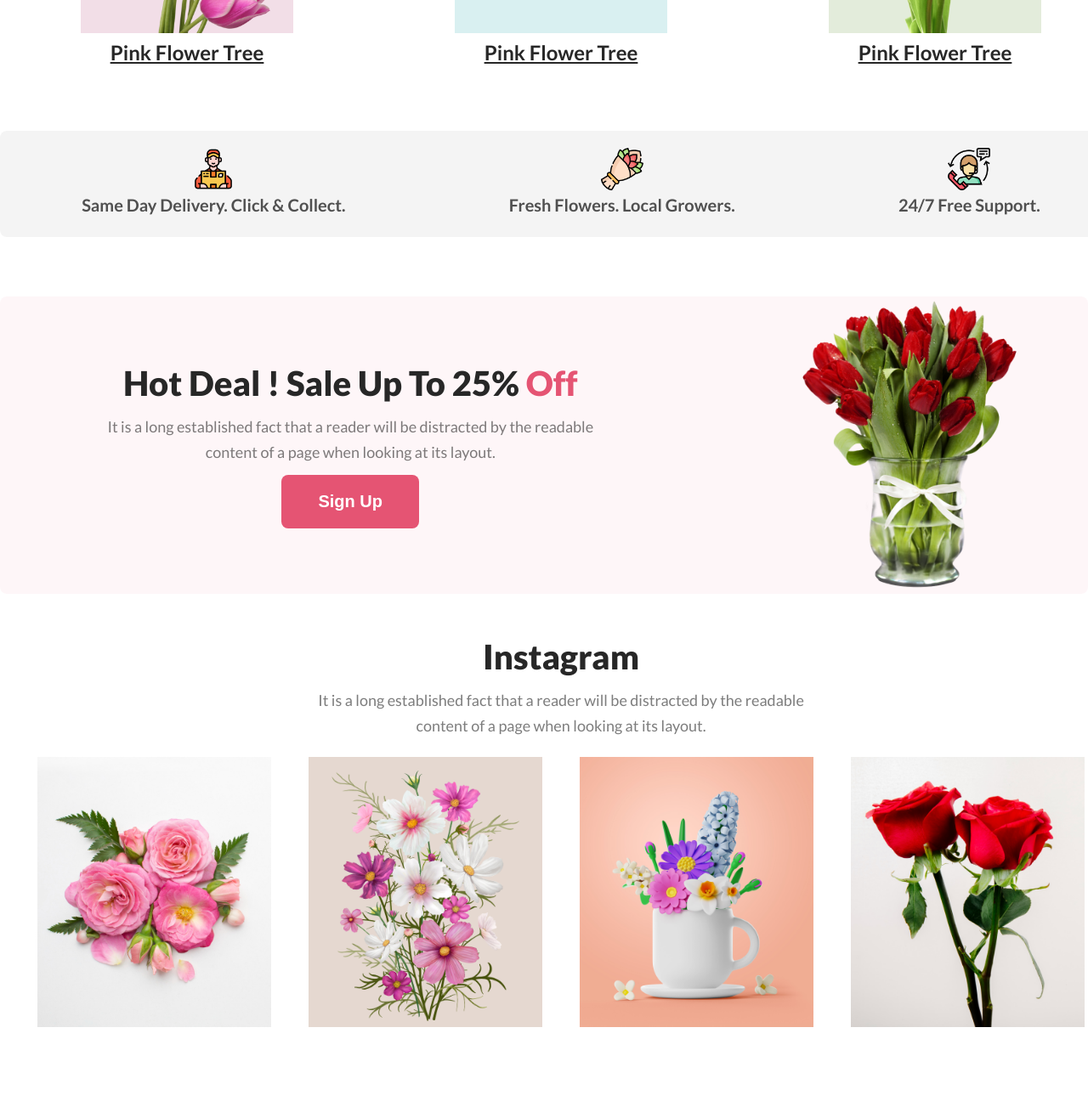
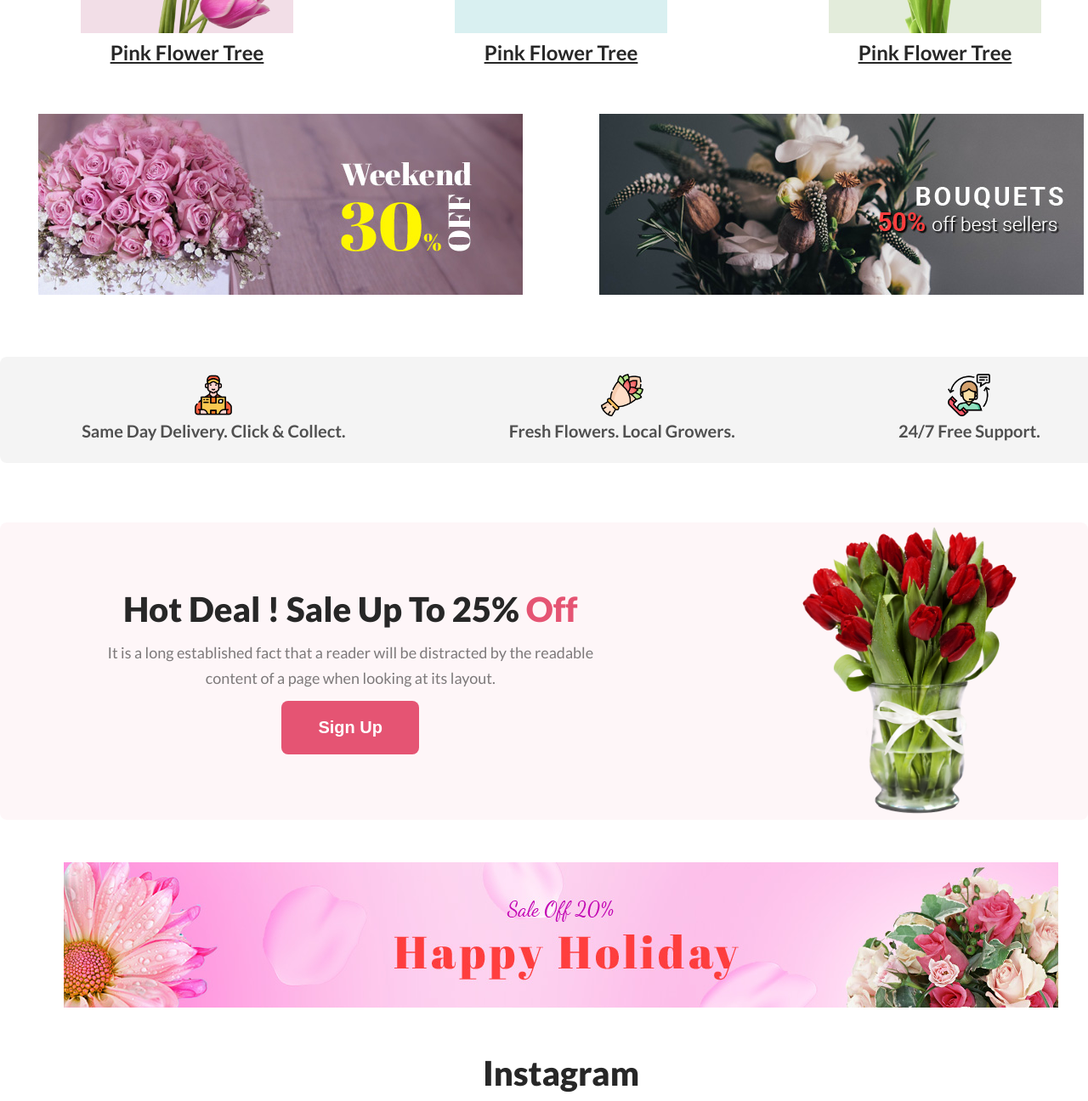
Before and after one commit to rashidsarkar/programing-assingnment-1, a plain HTML site: page index.html in a window 1280 px wide. Shown: the part 940-2236 px from the top of the page at 85% size. Drawn offline with Linux system fonts and the light colour scheme.

Commit message:
all work done

```diff
--- a/css/style.css
+++ b/css/style.css
@@ -362,3 +362,18 @@ footer small {
   line-height: normal;
   margin-top: 32px;
 }
+/* new  */
+#new_1 .main {
+  display: flex;
+  justify-content: space-around;
+}
+#new_2 .main {
+  display: flex;
+  justify-content: center;
+  align-items: center;
+}
+#new_3 .main {
+  display: flex;
+  justify-content: center;
+  align-items: center;
+}
--- a/index.html
+++ b/index.html
@@ -84,6 +84,18 @@
         </div>
       </section>
       <!-- featured part end  -->
+      <section id="new_1">
+        <div class="container">
+          <div class="main">
+            <div class="pic">
+              <img src="Flower Asset/banner5.jpg" alt="" />
+            </div>
+            <div class="pic">
+              <img src="Flower Asset/banner6.jpg" alt="" />
+            </div>
+          </div>
+        </div>
+      </section>
       <!-- support part start  -->
       <section id="support" class="new_sec_css">
         <div class="container">
@@ -136,6 +148,15 @@
           </div>
         </div>
       </section>
+      <section id="new_3">
+        <div class="container">
+          <div class="main">
+            <div class="pic">
+              <img src="Flower Asset/banner8.jpg" alt="" />
+            </div>
+          </div>
+        </div>
+      </section>
       <!-- hot deal part end  -->
       <section id="insta" class="new_sec_css">
         <div class="container">
@@ -165,6 +186,15 @@
         </div>
       </section>
       <!-- insta part end  -->
+      <section id="new_2">
+        <div class="container">
+          <div class="main">
+            <div class="pic">
+              <img src="Flower Asset/banner7.jpg" alt="" />
+            </div>
+          </div>
+        </div>
+      </section>
       <section id="deals" class="new_sec_css">
         <div class="container">
           <div class="main">
```
Also changed, not shown: Flower Asset/banner5.jpg (added), Flower Asset/banner6.jpg (added), Flower Asset/banner7.jpg (added), Flower Asset/banner8.jpg (added), images/header_bg.png (deleted).
